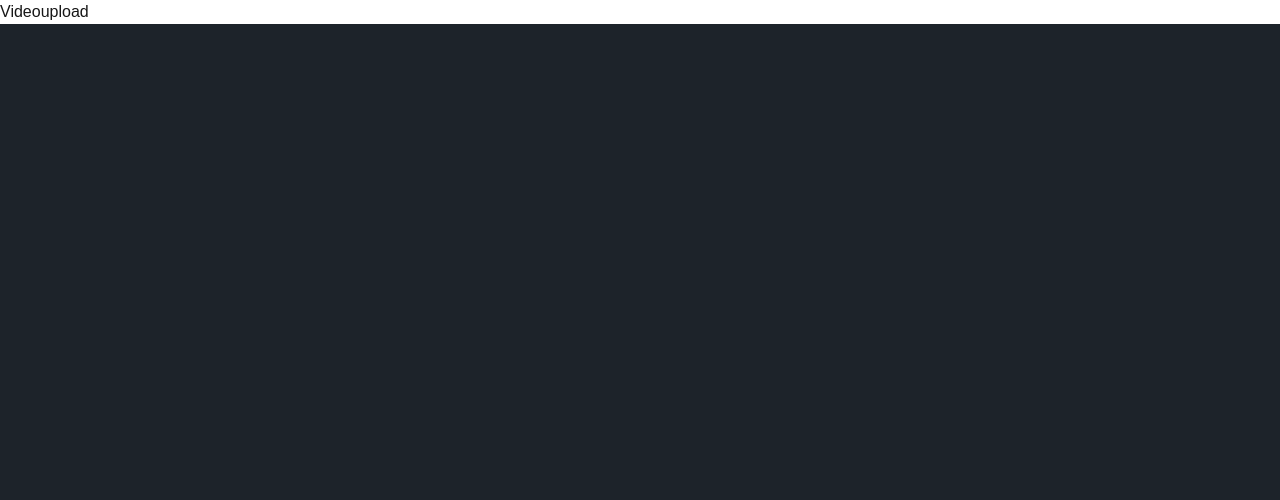
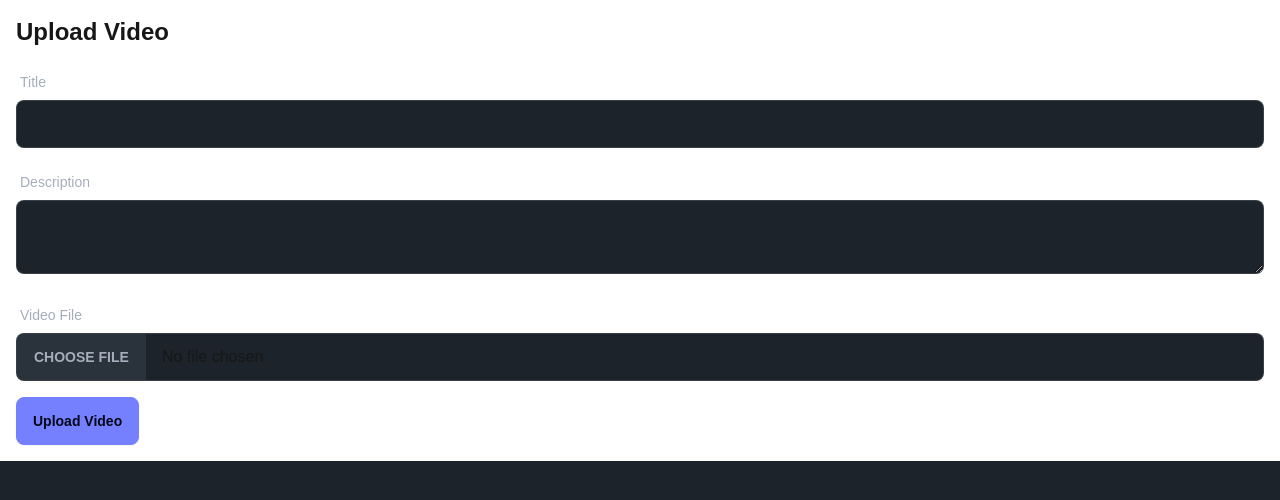
Before and after one commit to Vipulpandey007/Video-Image-Convertor, a Next.js app: page /video-upload in a window 1280 px wide. Shown: the top 500 px of the page. Built offline with nearby package versions, Linux system fonts and the light colour scheme.

Commit message:
video-upload page created

```diff
--- a/app/(app)/video-upload/page.tsx
+++ b/app/(app)/video-upload/page.tsx
@@ -1,7 +1,96 @@
-import React from "react";
+"use client";
+import React, { useState } from "react";
+import axios from "axios";
+import { useRouter } from "next/navigation";
 
-function page() {
-  return <div>Videoupload</div>;
+function VideoUpload() {
+  const [file, setFile] = useState<File | null>(null);
+  const [title, setTitle] = useState("");
+  const [description, setDescription] = useState("");
+  const [isUploading, setIsUploading] = useState(false);
+
+  const router = useRouter();
+  //max file size of 60 mb
+
+  const MAX_FILE_SIZE = 70 * 1024 * 1024;
+
+  const handleSubmit = async (e: React.FormEvent) => {
+    e.preventDefault();
+    if (!file) return;
+
+    if (file.size > MAX_FILE_SIZE) {
+      //TODO: add notification
+      alert("File size too large");
+      return;
+    }
+
+    setIsUploading(true);
+    const formData = new FormData();
+    formData.append("file", file);
+    formData.append("title", title);
+    formData.append("description", description);
+    formData.append("originalSize", file.size.toString());
+
+    try {
+      const response = await axios.post("/api/video-upload", formData);
+      // check for 200 response
+      router.push("/");
+    } catch (error) {
+      console.log(error);
+      // notification for failure
+    } finally {
+      setIsUploading(false);
+    }
+  };
+
+  return (
+    <div className="container mx-auto p-4">
+      <h1 className="text-2xl font-bold mb-4">Upload Video</h1>
+      <form onSubmit={handleSubmit} className="space-y-4">
+        <div>
+          <label className="label">
+            <span className="label-text">Title</span>
+          </label>
+          <input
+            type="text"
+            value={title}
+            onChange={(e) => setTitle(e.target.value)}
+            className="input input-bordered w-full"
+            required
+          />
+        </div>
+        <div>
+          <label className="label">
+            <span className="label-text">Description</span>
+          </label>
+          <textarea
+            value={description}
+            onChange={(e) => setDescription(e.target.value)}
+            className="textarea textarea-bordered w-full"
+          />
+        </div>
+        <div>
+          <label className="label">
+            <span className="label-text">Video File</span>
+          </label>
+          <input
+            type="file"
+            accept="video/*"
+            onChange={(e) => setFile(e.target.files?.[0] || null)}
+            className="file-input file-input-bordered w-full"
+            required
+          />
+        </div>
+        <button
+          type="submit"
+          className="btn btn-primary"
+          disabled={isUploading}
+        >
+          {isUploading ? "Uploading..." : "Upload Video"}
+        </button>
+      </form>
+    </div>
+  );
 }
 
-export default page;
+export default VideoUpload;
--- a/package.json
+++ b/package.json
@@ -11,6 +11,7 @@
   "dependencies": {
     "@clerk/nextjs": "^5.7.3",
     "@prisma/client": "^5.21.0",
+    "axios": "^1.7.7",
     "cloudinary": "^2.5.1",
     "next": "14.2.15",
     "next-cloudinary": "^6.15.0",
```
Also changed, not shown: 1 other file (tests, documents, lock files or other folders).
